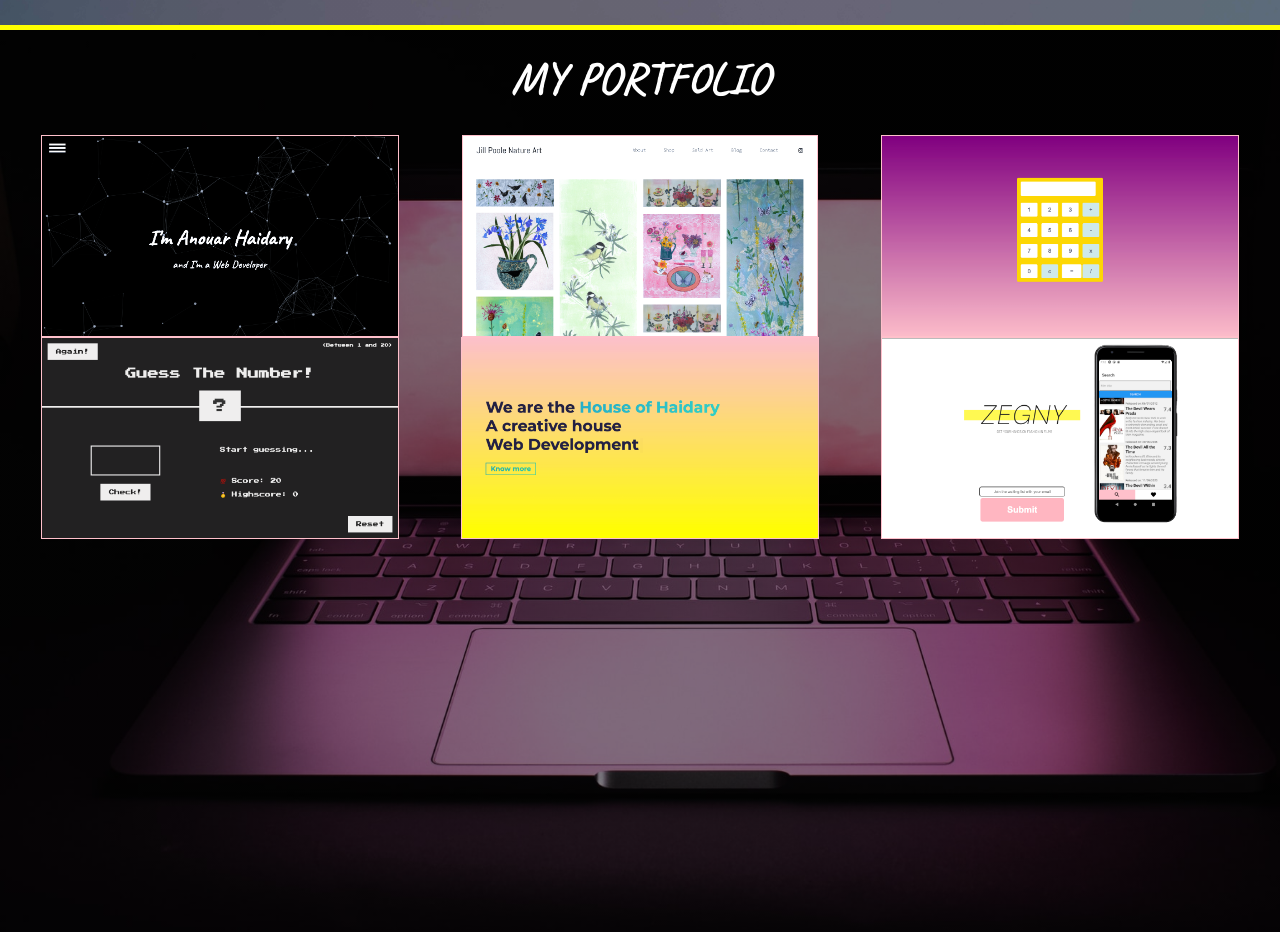
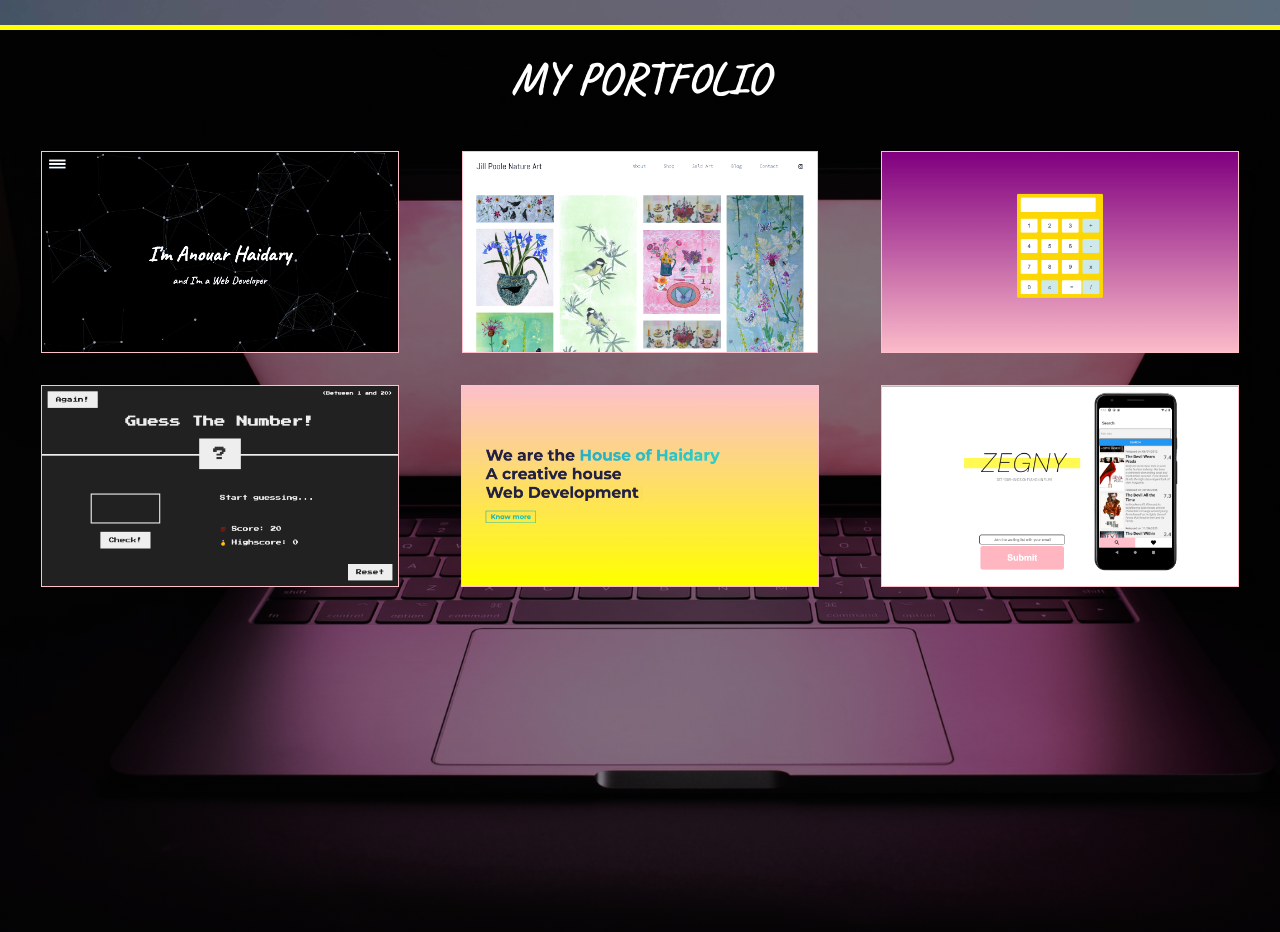
Before and after one commit to AnouarLdn/resume, a plain HTML site: page index.html in a window 1280 px wide. Shown: the part 1820-2752 px from the top of the page. Drawn offline with Linux system fonts and the light colour scheme.

Commit message:
Updated grid

```diff
--- a/styles.css
+++ b/styles.css
@@ -93,6 +93,7 @@ img {
   grid-column: 1;
   grid-row: 1;
   text-align: center;
+  margin: 1rem;
 
 }
 
@@ -109,6 +110,7 @@ img {
   grid-column: 2;
   grid-row: 1;
   text-align: center;
+  margin: 1rem;
 }
 
 .two img {
@@ -122,6 +124,7 @@ img {
   grid-column: 3;
   grid-row: 1;
   text-align: center;
+  margin: 1rem;
 }
 
 .three img {
@@ -136,6 +139,7 @@ img {
   grid-column: 1;
   grid-row: 2;
   text-align: center;
+  margin: 1rem;
 }
 
 .four img {
@@ -150,6 +154,7 @@ img {
   grid-column: 2;
   grid-row: 2;
   text-align: center;
+  margin: 1rem;
 }
 
 .five img {
@@ -164,6 +169,7 @@ img {
   grid-column: 3;
   grid-row: 2;
   text-align: center;
+  margin: 1rem;
 }
 
 .six img {
@@ -1025,7 +1031,7 @@ p2{
 .six {
   grid-column: 1;
   grid-row: 1;
-  text-align: center;
+  text-align:center;
 }
 
 .six img {
```
